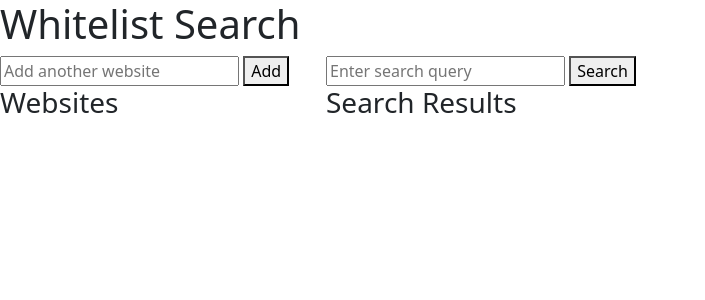
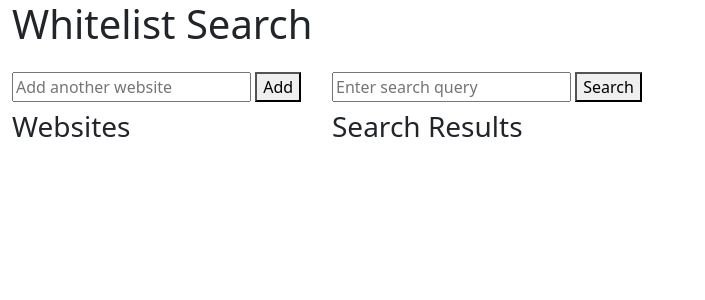
Before and after one commit to AniketD23/whitelist_search, a Flask app: page / in a window 1280 px wide. Shown: the top 300 px of the page, without its empty margins (0-705 px from the left). Run offline with Flask 3, Linux system fonts and the light colour scheme; some libraries are stand-ins or nearby versions.

Commit message:
added spacing between elements and borders

```diff
--- a/whitelist-search-engine/templates/index.html
+++ b/whitelist-search-engine/templates/index.html
@@ -17,14 +17,16 @@
         <!-- Bootstrap JS Bundle -->
         <script src="https://cdn.jsdelivr.net/npm/bootstrap@5.3.2/dist/js/bootstrap.bundle.min.js"
             integrity="sha384-C6RzsynM9kWDrMNeT87bh95OGNyZPhcTNXj1NW7RuBCsyN/o0jlpcV8Qyq46cDfL" crossorigin="anonymous"></script>
-            <div class="row">
+
+        <div class="container-fluid">
+            <div class="row mb-3">
                 <h1>Whitelist Search</h1>
             </div>
 
-            <div class="row">
+            <div class="row mb-3">
                 <div class="col-3">
                     <!-- input websites to restrict -->
-                <form hx-post="/add_search_url" hx-target="#search_urls" hx-on::after-request=" if(event.detail.successful) this.reset()">
+                    <form class="mb-2" hx-post="/add_search_url" hx-target="#search_urls" hx-on::after-request=" if(event.detail.successful) this.reset()">
                         <input type="text" name="search_url" placeholder="Add another website">
                         <button type="submit">Add</button>
                     </form>
@@ -37,7 +39,7 @@
 
                 <div class="col">
                     <!-- input query -->
-                <form hx-post="/search" hx-target="#search_results" hx-on::after-request=" if(event.detail.successful) this.reset()">
+                    <form class="mb-2" hx-post="/search" hx-target="#search_results" hx-on::after-request=" if(event.detail.successful) this.reset()">
                         <input type="text" name="query" placeholder="Enter search query">
                         <button type="submit">Search</button>
                     </form>
@@ -48,5 +50,7 @@
                     </div>
                 </div>
             </div>
+        </div>
+
     </body>
 </html>
```
Also changed, not shown: whitelist-search-engine/templates/results.html (+10 -4 lines). Lines whose indentation alone changed are shown as unchanged.
